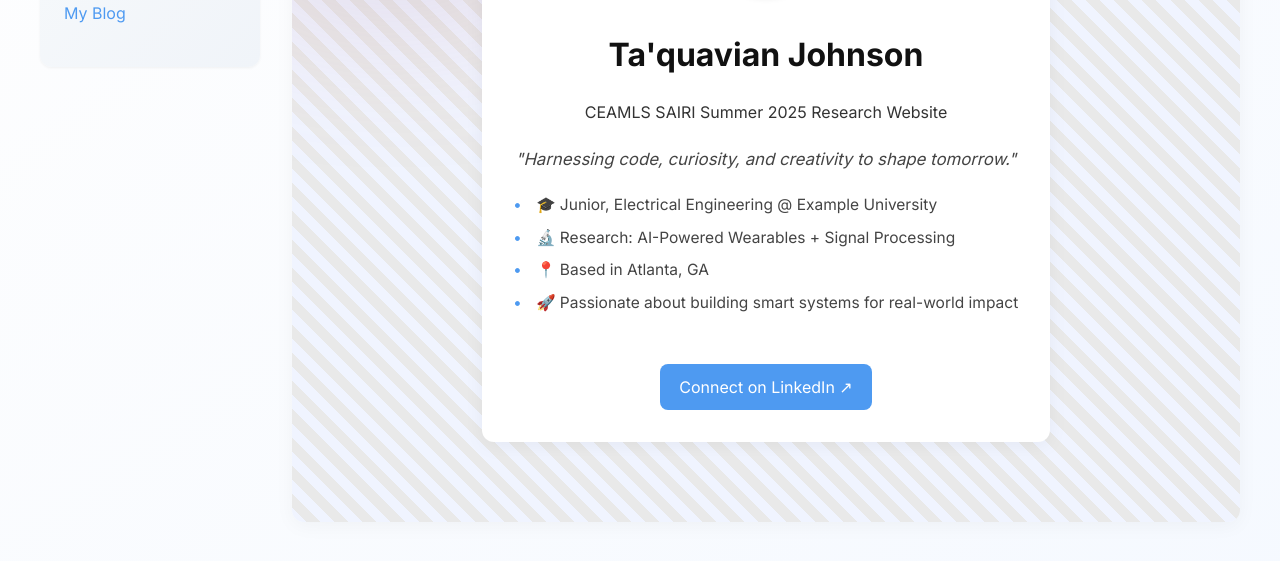
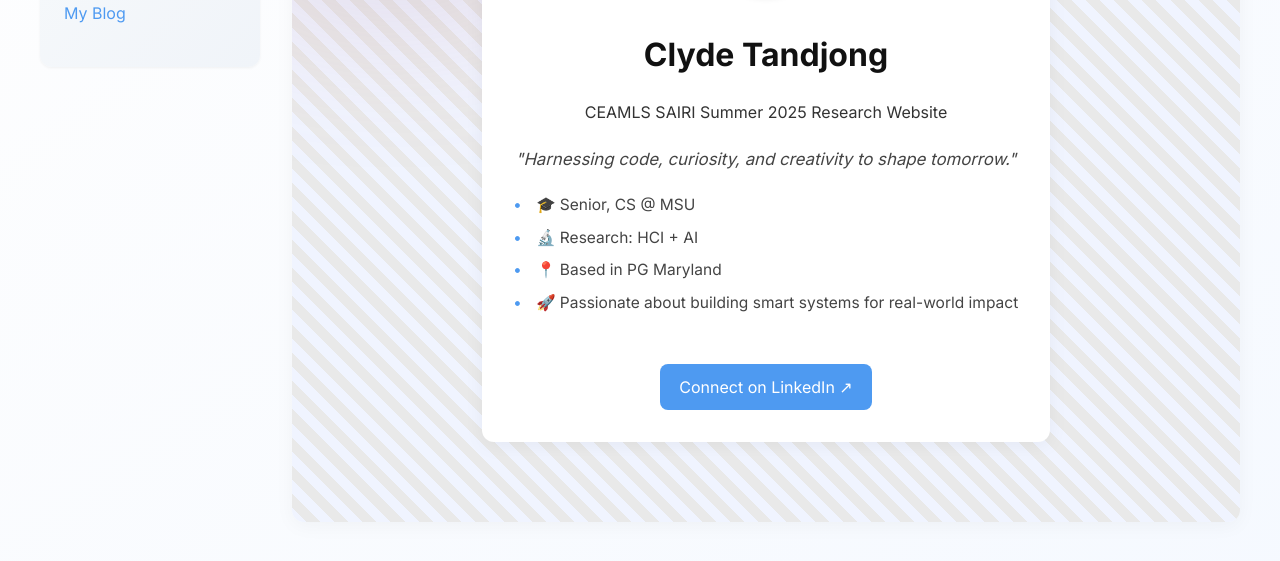
Before and after one commit to clydewtt/clydewtt.github.io, a Jekyll site: the page built from index.md, in a window 1280 px wide, cut to the strip 268-829 px from the top of the page. Built offline with Jekyll 4.4.1, drawn with Linux system fonts in a browser that asks for light colours.

Commit message:
Update index.md

```diff
--- a/index.md
+++ b/index.md
@@ -1,16 +1,16 @@
 ---
 layout: home
-title: Ta'quavian Johnson
+title: Clyde Tandjong
 description: CEAMLS SAIRI Summer 2025 Research Website
 
 motto: "Harnessing code, curiosity, and creativity to shape tomorrow."
 
 quick_facts:
-  - "🎓 Junior, Electrical Engineering @ Example University"
-  - "🔬 Research: AI-Powered Wearables + Signal Processing"
-  - "📍 Based in Atlanta, GA"
+  - "🎓 Senior, CS @ MSU"
+  - "🔬 Research: HCI + AI"
+  - "📍 Based in PG Maryland"
   - "🚀 Passionate about building smart systems for real-world impact"
 
-linkedin: https://www.linkedin.com/in/taquavian-johnson/
+linkedin: https://www.linkedin.com/in/clyde-tandjong-7a3ab0150/
 image: /assets/images/me.jpg
 ---
```
